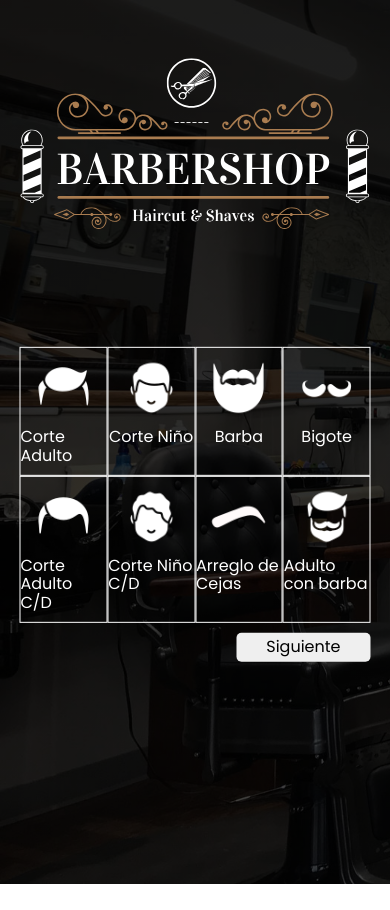
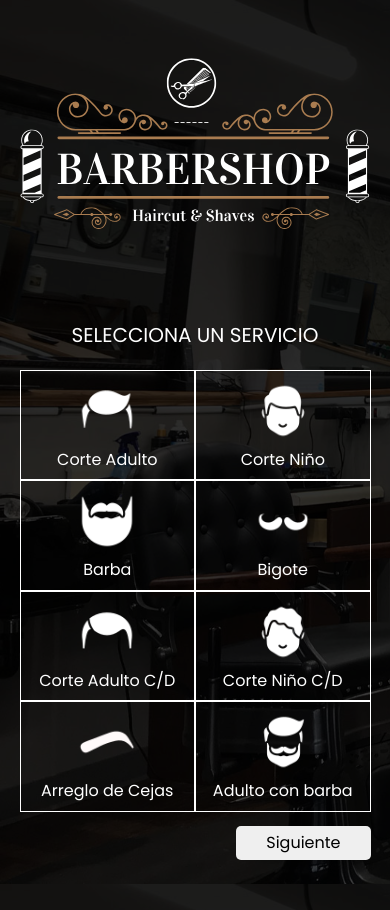
Before and after one commit to SebastianHdzMiranda/barber-shop, a React (Vite) app: page / in a window 390 px wide. Before the commit the page ends 884 px from the top, so only its background shows below. Built offline with nearby package versions, Linux system fonts and the light colour scheme.

Commit message:
Añadir codigo responsive

```diff
--- a/src/components/formulario.jsx
+++ b/src/components/formulario.jsx
@@ -60,6 +60,7 @@ function Formulario() {
 
                 {!mostrarUsuario &&
                     <div className="formulario__servicios">
+                        <h2 className='formulario__heading'>Selecciona un Servicio</h2>
                         <div className="formulario__grid">
                             {servicios.map( (servicio, i) =>
                                 <div className="formulario__servicio" key={i} /*onClick={guardarServicio}*/>
@@ -75,18 +76,18 @@ function Formulario() {
                 }
                 {(mostrarUsuario && !mostrarPrecio) &&
                     <div className='formulario__nombre'>
-                        <label htmlFor="nombre">Digita tu nombre</label>
+                        <label className='formulario__heading' htmlFor="nombre">Digita tu nombre</label>
                         <select name="nombre" id="nombre" className='formulario__select' onChange={guardarNombre}>
                             <option value="" disabled selected>Elige tu nombre</option>
-                            <option value="sebastian">Sebastian</option>
-                            <option value="rodrigo">Rodrigo</option>
+                            <option value="barbaro1">Barbaro1</option>
+                            <option value="barbero2">Barbero2</option>
                         </select>
                     </div>
                 }
 
                 {mostrarPrecio &&
                     <div className='formulario__precio'>
-                        <label htmlFor="precio">Digita el precio</label>
+                        <label className='formulario__heading' htmlFor="precio">Digita el precio</label>
                         <input type="number" className='formulario__select'/>
                     </div>
                 }
--- a/src/scss/bases/_globales.scss
+++ b/src/scss/bases/_globales.scss
@@ -16,7 +16,6 @@ html {
 body {
     font-family: v.$fuentePrincipal;
     font-size: 1.6rem;
-    overflow: hidden;
     // position: relative;
 
     background-image: linear-gradient(to top, rgb(0 0 0 / .75) 0%, rgb(0 0 0 / .75)), url(../assets/barberiabg3.jpg);
@@ -26,6 +25,11 @@ body {
     color: v.$blanco;
 
     position: relative;
+
+    @include m.tablet {
+        overflow: hidden;
+
+    }
 }
 [class$="contenedor"],
 .contenedor {
--- a/src/scss/bases/_tipografia.scss
+++ b/src/scss/bases/_tipografia.scss
@@ -36,6 +36,5 @@ p, span {
 }
 label {
     font-size: 1.6rem;
-    padding-bottom: 2rem;
     display: inline-block;
 }
--- a/src/scss/ui/_formulario.scss
+++ b/src/scss/ui/_formulario.scss
@@ -3,11 +3,15 @@
 
 
 .contenedor-formulario {
+    padding-block: 5rem;
+    @include m.tablet {
+        padding-block: 0;
         max-width: 80rem;
         position: absolute;
         left: 50%;
         top: 55%;
         transform: translate(-50%, -50%);
+    }
 }
 
 .formulario {
@@ -19,9 +23,19 @@
         cursor: pointer;
     }
 
+    .formulario__heading {
+        font-size: 2rem;
+        text-align: center;
+        text-transform: uppercase;
+    }
+
     .formulario__grid {
         display: grid;
+        grid-template-columns: repeat(2, 1fr);
+
+        @include m.tablet {
             grid-template-columns: repeat(4, 1fr);
+        }
     }
     .formulario__servicio {
         border: 1px solid v.$blanco;
@@ -50,6 +64,7 @@
     }
     .formulario__radio-text {
         margin: 0;
+        text-align: center;
     }
 
     // 2da Ventana
@@ -65,7 +80,7 @@
 
 
     .formulario__botones {
-        margin-top: 1rem;
+        margin-top: 1.4rem;
         // display: flex;
         // justify-content: space-between;
         display: grid;
@@ -75,7 +90,7 @@
 
 
     .formulario__btn {
-        padding: .5rem 3rem;
+        padding: .8rem 3rem;
         border: none;
         border-radius: 5px;
         cursor: pointer;
```
Lines whose indentation alone changed are shown as unchanged.
